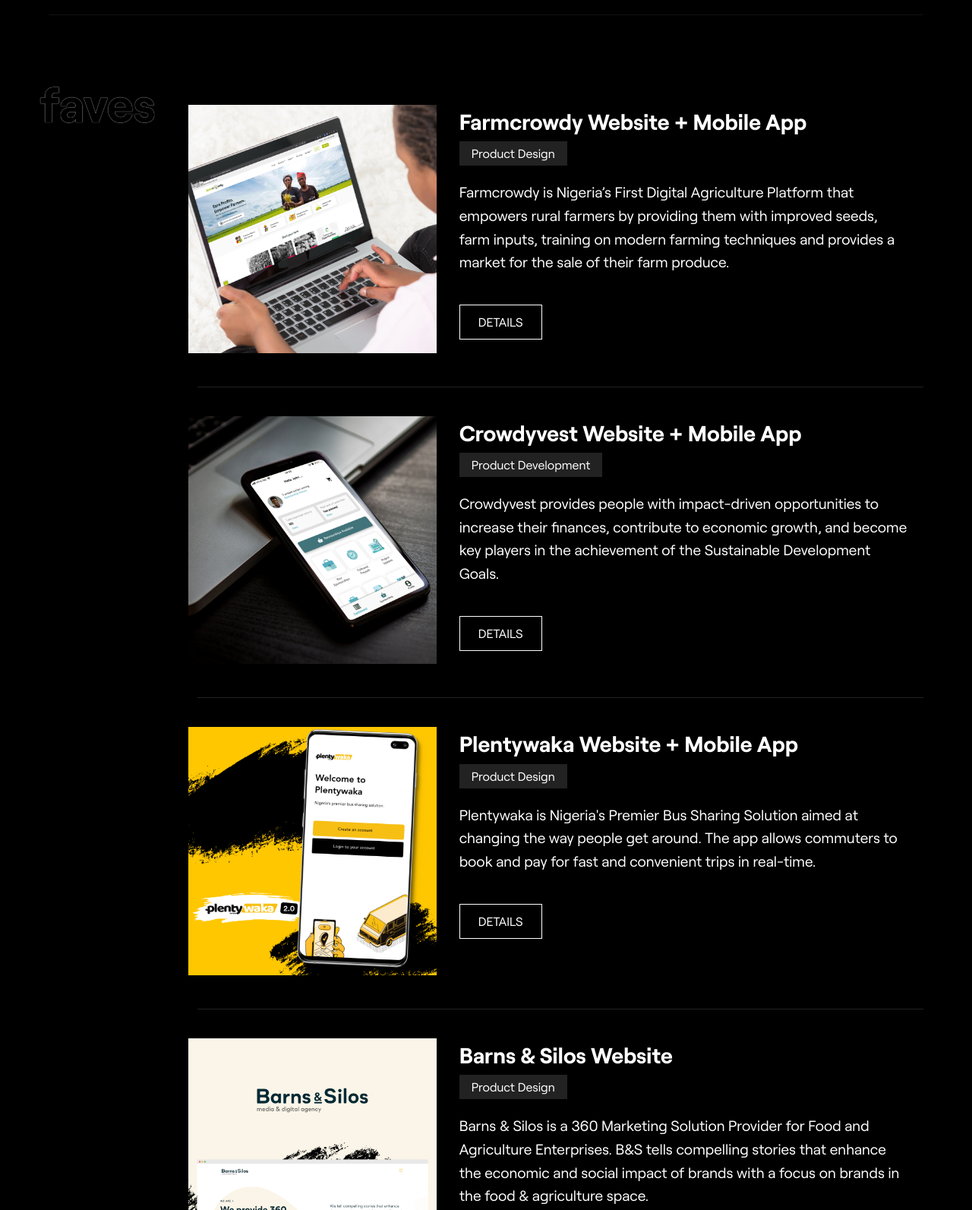
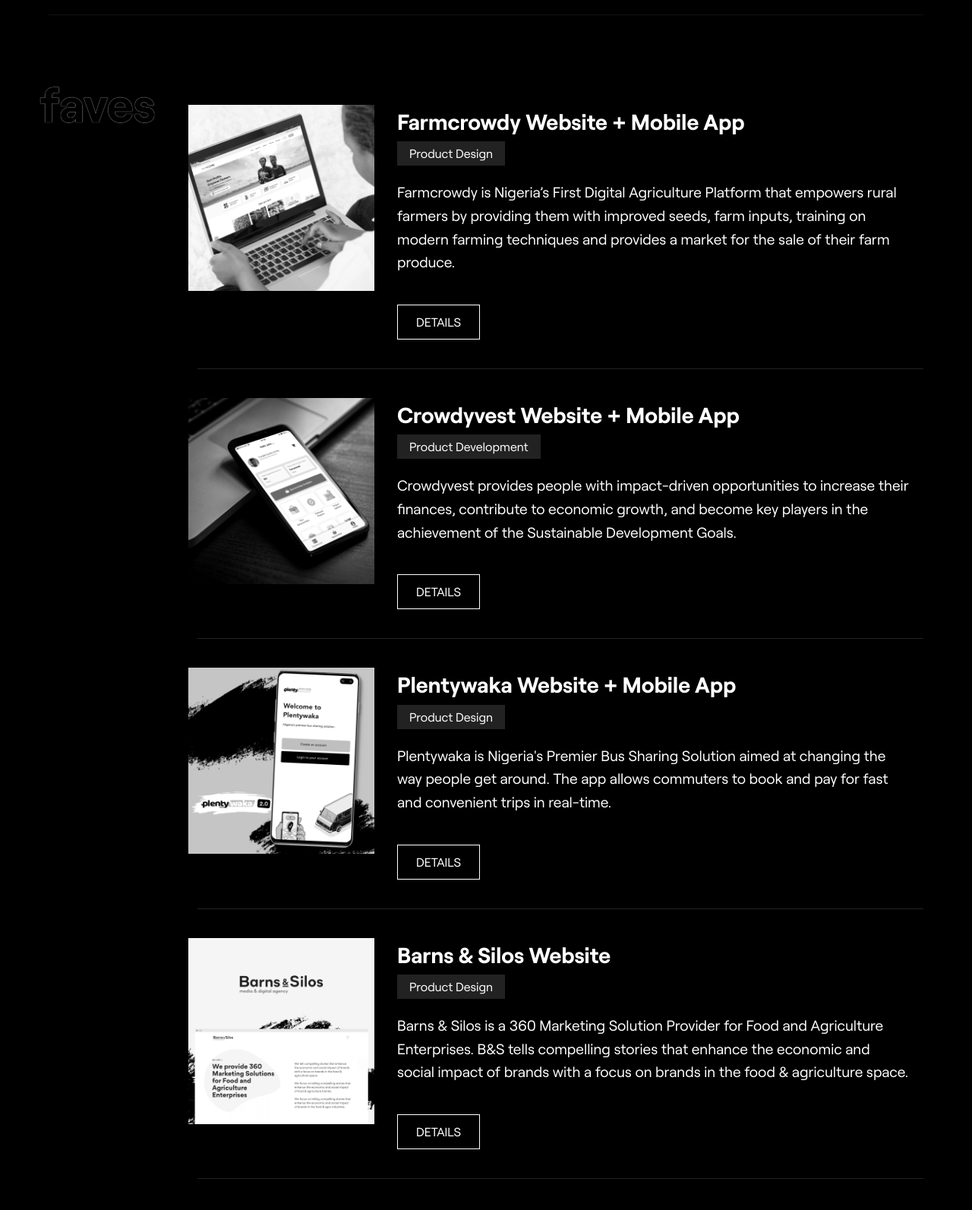
Before and after one commit to topazdecimal/furelise, a plain HTML site: page index.html in a window 1280 px wide. Shown: the part 1680-3273 px from the top of the page at 76% size. Drawn offline with nearby package versions, Linux system fonts and the light colour scheme; a script that the page names is missing.

Commit message:
adjusted image size and grayscale

```diff
--- a/css/main.scss
+++ b/css/main.scss
@@ -183,6 +183,9 @@ body{
 .fave-box{
     padding: 50px 0px;
     border-bottom: 1px solid #222;
+    img{
+        filter: grayscale(100%);
+     }
     .fave-details{
         padding: 0px 30px;
         .project-title{
--- a/index.html
+++ b/index.html
@@ -219,10 +219,10 @@
 
                                 <div class="fave-box">
                                     <div class="columns">
-                                        <div class="column is-4 no-pads">
+                                        <div class="column is-3 no-pads">
                                             <img src="/img/farmcrowdy.jpg" alt="" srcset="">
                                         </div>
-                                        <div class="column is-8 fave-details">
+                                        <div class="column is-9 fave-details">
                                             <h2 class="project-title" data-sal="slide-up"
                                     data-sal-delay="300"
                                     data-sal-easing="ease-out-back">Farmcrowdy Website + Mobile App</h2>
@@ -241,10 +241,10 @@
 
                                 <div class="fave-box">
                                     <div class="columns">
-                                        <div class="column is-4 no-pads">
+                                        <div class="column is-3 no-pads">
                                             <img src="/img/crowdyvest.jpg" alt="" srcset="">
                                         </div>
-                                        <div class="column is-8 fave-details">
+                                        <div class="column is-9 fave-details">
                                             <h2 class="project-title" data-sal="slide-up"
                                     data-sal-delay="300"
                                     data-sal-easing="ease-out-back">Crowdyvest Website + Mobile App</h2>
@@ -263,10 +263,10 @@
 
                                 <div class="fave-box">
                                     <div class="columns">
-                                        <div class="column is-4 no-pads">
+                                        <div class="column is-3 no-pads">
                                             <img src="/img/pw.jpg" alt="" srcset="">
                                         </div>
-                                        <div class="column is-8 fave-details">
+                                        <div class="column is-9 fave-details">
                                             <h2 class="project-title" data-sal="slide-up"
                                     data-sal-delay="300"
                                     data-sal-easing="ease-out-back">Plentywaka Website + Mobile App</h2>
@@ -285,10 +285,10 @@
 
                                 <div class="fave-box">
                                     <div class="columns">
-                                        <div class="column is-4 no-pads">
+                                        <div class="column is-3 no-pads">
                                             <img src="/img/barns.jpg" alt="" srcset="">
                                         </div>
-                                        <div class="column is-8 fave-details">
+                                        <div class="column is-9 fave-details">
                                             <h2 class="project-title" data-sal="slide-up"
                                     data-sal-delay="300"
                                     data-sal-easing="ease-out-back">Barns & Silos Website</h2>
```
Also changed, not shown: css/main.css, 1 other file.
